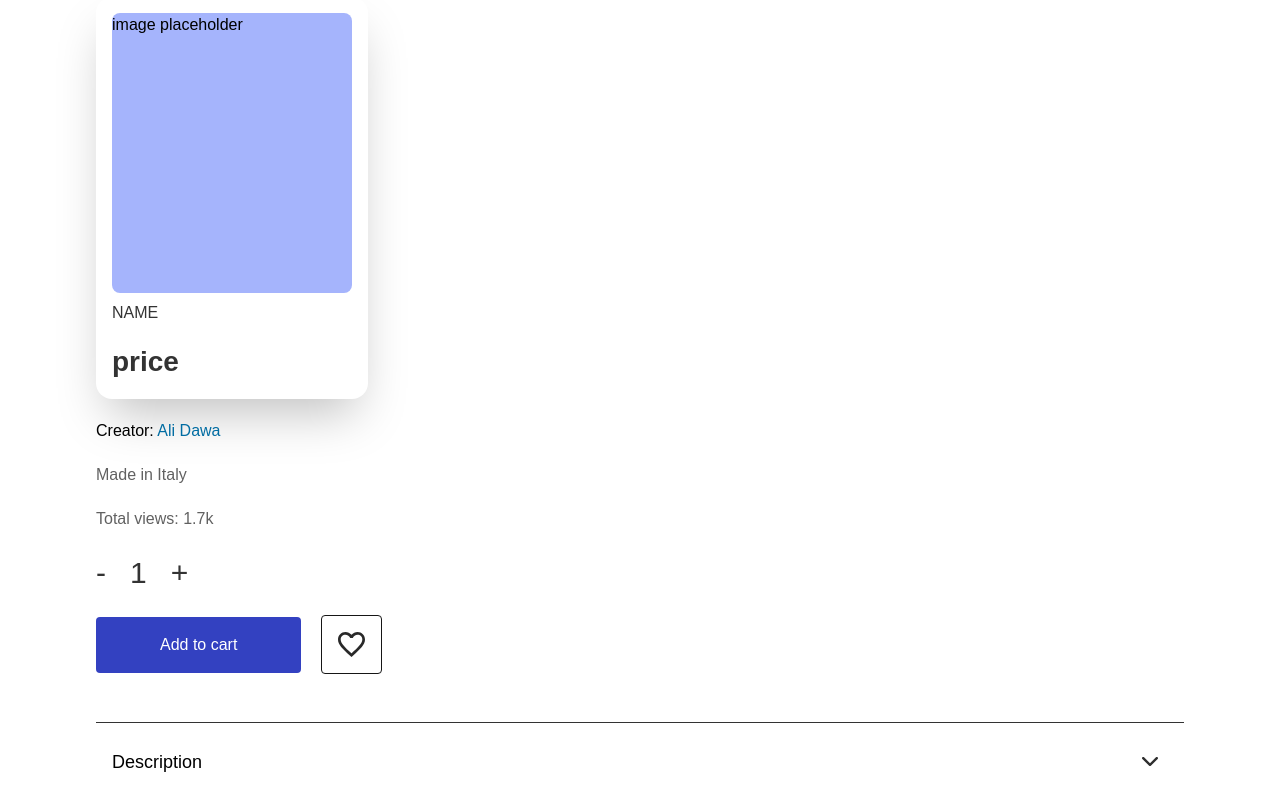
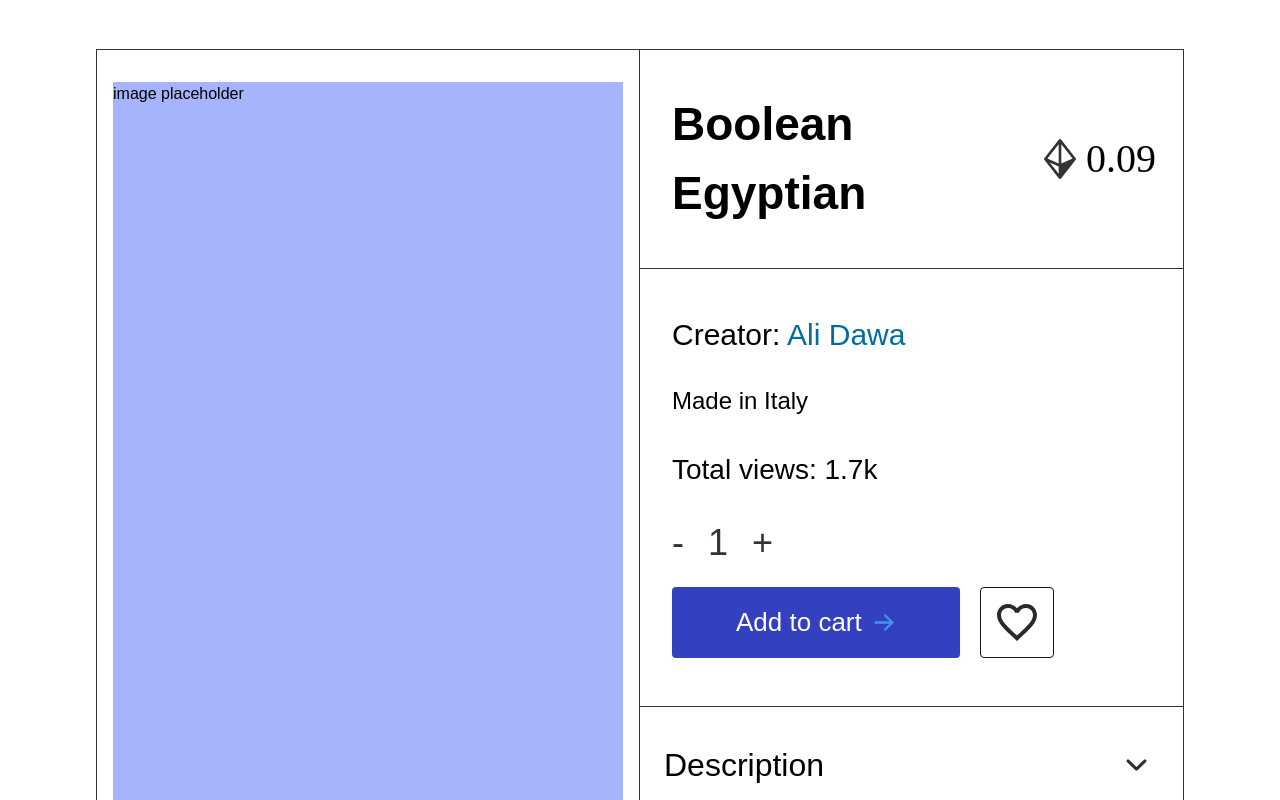
Before and after one commit to eniiku/Artsy, a React (Vite) app: page /marketplace/1 in a window 1280 px wide. Shown: the part 200-1000 px from the top of the page. Built offline with nearby package versions, Linux system fonts and the light colour scheme; a web font is replaced by a local one.

Commit message:
feat(MarketItemDetails): create product deatils card for mobile view

```diff
--- a/src/views/Marketplace/MarketItemDetails/MarketItemDetails.tsx
+++ b/src/views/Marketplace/MarketItemDetails/MarketItemDetails.tsx
@@ -3,6 +3,7 @@ import { useParams } from 'react-router-dom';
 import styles from '@/styles';
 import ethIcon from '@/assets/icons/product/ethereum.svg';
 import likeIcon from '@/assets/icons/product/icon-like.svg';
+import arrowRightOutlinedIcon from '@/assets/icons/chevron/icon-arrow-right-outlined.svg';
 import chevronDownIcon from '@/assets/icons/chevron/icon-chevron-down-outlined.svg';
 import MarketItem from '../MarketItem/MarketItem';
 import MarketItemFeat from '../MarketItem/MarketItemFeat';
@@ -11,60 +12,112 @@ const MarketItemDetails = () => {
   const { id } = useParams();
 
   return (
-    <div>
-      <div className='mt-4 mb-3'>breadcrumbs</div>
+    <div className={`${styles.xPadding}`}>
+      <div className='mt-4 mb-3 lg:mb-16'>breadcrumbs</div>
 
       {/* Product Details */}
 
-      <div className={`${styles.xPadding} font-satoshi font-medium`}>
-        <div>
-          <MarketItem />
+      <div
+        className='font-satoshi font-medium lg:border border-dark_gray_clr-200 lg:grid
+        grid-cols-2'
+      >
+        {/* Product Image Section */}
 
         <div>
+          {/* Image Mobile View */}
+
+          <div className='lg:hidden'>
+            <MarketItem />
+          </div>
+
+          {/* image Desktop view */}
+
+          <div className='hidden lg:block py-8 px-4 border-r border-dark_gray_clr-200 h-full'>
+            <div className='bg-indigo-300 w-full h-full'>image placeholder</div>
+          </div>
+        </div>
+
+        {/* Product Info Section */}
+
+        <div>
+          <div
+            className='hidden lg:flex text-dark_gray_clr border-b border-dark_gray_clr-200
+            items-center justify-between px-8 py-10'
+          >
+            <h3 className='font-satoshi font-bold text-[46px]'>
+              Boolean Egyptian
+            </h3>
+
+            <div className='flex gap-[10px] items-center'>
+              <img src={ethIcon} role='presentation' className='h-[40px]' />
+              <h3 className='font-stix font-medium text-[40px] text-center'>
+                0.09
+              </h3>
+            </div>
+          </div>
+
+          <div className='lg:px-8 lg:py-12'>
             <ul>
-              <li className='mt-5 text-black'>
+              <li className='mt-5 text-black lg:text-3xl lg:mt-0'>
                 Creator:{' '}
                 <span className=' text-[#006CA2] capitalize'>Ali Dawa</span>
               </li>
 
-              <li className='mt-5 text-light_gray_clr-700'>Made in Italy</li>
+              <li className='mt-5 text-light_gray_clr-700 lg:text-black lg:text-2xl lg:mt-8'>
+                Made in Italy
+              </li>
 
-              <li className='mt-5 text-light_gray_clr-700'>
+              <li className='mt-5 text-light_gray_clr-700 lg:text-black lg:text-[28px] lg:my-8'>
                 Total views: 1.7k
               </li>
+            </ul>
 
-              <li className='flex items-center justify-start gap-6 text-3xl text-dark_gray_clr-200 my-6'>
+            {/* Cart Control Options */}
+            <div>
+              <div className='flex items-center justify-start gap-6 text-3xl text-dark_gray_clr-200 my-6 lg:text-4xl'>
                 <button>-</button>
 
                 <h3>1</h3>
 
                 <button>+</button>
-              </li>
-            </ul>
+              </div>
 
               <div className='flex items-center gap-5'>
-              <button className='px-16 py-4 bg-blue_clr-700 text-white rounded-[4px]'>
+                <button
+                  className='px-16 py-4 bg-blue_clr-700 text-white rounded-[4px] lg:text-[26px] lg:flex lg:items-center
+                  lg:justify-center lg:gap-[10px]'
+                >
                   Add to cart
+                  <img
+                    src={arrowRightOutlinedIcon}
+                    role='presentation'
+                    className='hidden lg:block w-6'
+                  />
                 </button>
 
                 <button className='border border-dark_gray_clr-600 p-4 rounded-[4px]'>
-                <img src={likeIcon} role='presentation' />
+                  <img src={likeIcon} role='presentation' className='lg:w-10' />
                 </button>
               </div>
             </div>
           </div>
 
-        <div className='border-t-[0.5px] border-dark_gray_clr-200 mt-12 mb-20'>
+          <div className='border-t-[0.5px] border-dark_gray_clr-200 mt-12 mb-20 lg:m-0 lg:border-t-0'>
             {['description', 'listings', 'status'].map((item) => (
               <div
                 key={item}
                 className='border-b-[0.5px] border-dark_gray_clr-200 flex items-center justify-between px-4 py-6
-              capitalize text-lg'
+              capitalize text-lg lg:text-[32px] lg:px-6 lg:py-10 lg:border-b-0 lg:border-t'
               >
                 {item}
-              <img src={chevronDownIcon} role='presentation' />
+                <img
+                  src={chevronDownIcon}
+                  role='presentation'
+                  className='lg:w-[45px]'
+                />
               </div>
             ))}
+          </div>
         </div>
       </div>
 
```
Lines whose indentation alone changed are shown as unchanged.
